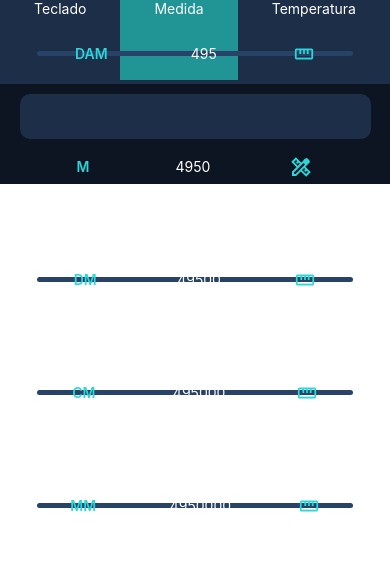
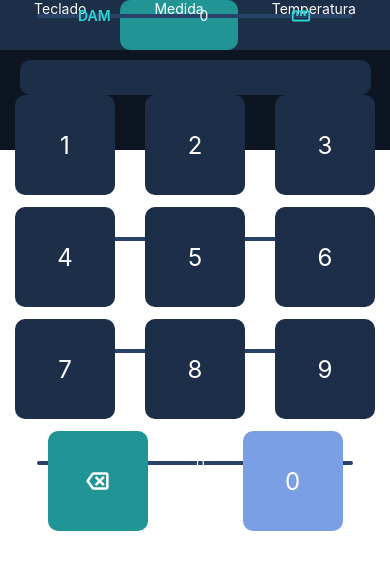
Before and after one commit to MayckL2/Gamma-Math, a React Native app: screen / in a window 390 px wide. Both pictures are taken after a click on the element "Medida". Shown: the top 570 px of the page. Built offline with nearby package versions, Linux system fonts and the light colour scheme.

Commit message:
Disgraça

```diff
--- a/App.js
+++ b/App.js
@@ -62,8 +62,9 @@ const styles = StyleSheet.create({
     display: 'flex',
     flexDirection: 'row',
     justifyContent: 'space-around',
-    height: '10vh',
+    height: 50,
     backgroundColor: '#1C2E48',
+    borderRadius: 10
   },
 
   tela: {
@@ -71,13 +72,13 @@ const styles = StyleSheet.create({
     alignItems: 'center',
     backgroundColor: '#0D1422',
     width: '100%',
-    height: '100%'
+    height: '100%',
   },
 
   headerBtn:{
     backgroundColor: '#1C2E48',
     flexGrow: 1,
-    height: 80,
+    height: 50,
     textAlign: 'center',
     textAlignVertical: 'center',
     color: 'white',
@@ -88,9 +89,10 @@ const styles = StyleSheet.create({
   selected:{
     backgroundColor: '#219495',
     flexGrow: 1,
-    height: 80,
+    height: 50,
     textAlign: 'center',
     textAlignVertical: 'center',
     color: 'white',
+    borderRadius: 10
   }
 });
--- a/components/Botao.js
+++ b/components/Botao.js
@@ -100,8 +100,8 @@ const styles = StyleSheet.create({
     alignItems: 'center',
   },
   botaoGrande: {
-    width: 115,
-    height: 115,
+    width: 100,
+    height: 100,
     backgroundColor: '#1C2E48',
     color: 'white',
     borderRadius: 10,
@@ -111,8 +111,8 @@ const styles = StyleSheet.create({
   },
   botaoGrandeVerde: {
     backgroundColor: '#219495',
-    width: 115,
-    height: 115,
+    width: 100,
+    height: 100,
     color: 'white',
     borderRadius: 10,
     justifyContent: 'center',
@@ -121,8 +121,8 @@ const styles = StyleSheet.create({
   },
   botaoGrandeAzul: {
     backgroundColor: '#7A9FE5',
-    width: 115,
-    height: 115,
+    width: 100,
+    height: 100,
     color: 'white',
     borderRadius: 10,
     justifyContent: 'center',
--- a/components/Medida.js
+++ b/components/Medida.js
@@ -1,10 +1,12 @@
 import { useState } from 'react';
+import Botao from './Botao';
+import backSpace from '../backspace.png';
 
 import { View, Text, StyleSheet, Button } from 'react-native';
 import Linha from './linha'
 
 export default function Medida(){
-  let [valor, setValor] = useState(4950)
+  let [valor, setValor] = useState('')
   return(
 
     <View style={style.body}>
@@ -16,6 +18,20 @@ export default function Medida(){
         <Linha medida={ 'DM' } valor={valor * 10} icon={ require('../assets/img/regua.png') } />
         <Linha medida={ 'CM' } valor={valor * 100} icon={ require('../assets/img/regua.png') } />
         <Linha medida={ 'MM' } valor={valor * 1000} icon={ require('../assets/img/regua.png') } />
+      </View>
+      <View style={style.teclado}>
+        <Botao valor="1" dados={() => setValor(valor + '1')} cor='grande'/>
+        <Botao valor="2" dados={() => setValor(valor + '2')} cor='grande' />
+        <Botao valor="3" dados={() => setValor(valor + '3')} cor='grande' />
+        <Botao valor="4" dados={() => setValor(valor + '4')} cor='grande' />
+        <Botao valor="5" dados={() => setValor(valor + '5')} cor='grande' />
+        <Botao valor="6" dados={() => setValor(valor + '6')} cor='grande' />
+        <Botao valor="7" dados={() => setValor(valor + '7')} cor='grande' />
+        <Botao valor="8" dados={() => setValor(valor + '8')} cor='grande' />
+        <Botao valor="9" dados={() => setValor(valor + '9')} cor='grande' />
+        <Botao img={backSpace} dados={() => setValor(valor.slice(0, -1))} cor='grandeverde' />
+        <Botao valor="0" dados={() => setValor(valor + 0)} cor='grandeazul' />
+
       </View>
     </View>
 
@@ -33,13 +49,20 @@ const style = StyleSheet.create({
   fundo: {
     backgroundColor: '#1C2E48',
     width: '90%',
-    height: '45%',
+    height: '35%',
     alignItems: 'center',
     justifyContent: 'center',
     flexDirection: 'column',
     marginTop: 10,
     gap: 8,
     borderRadius: 10
-  }
+  },
 
+  teclado: {
+    flexDirection:'row',
+    flexWrap: 'wrap',
+    justifyContent: 'space-around',
+    bottom: 0,
+    flex: 1
+  },
 })
--- a/components/Temperatura.js
+++ b/components/Temperatura.js
@@ -41,7 +41,6 @@ export default function Temperatura(){
           <Text style={styles.icon}>Cº</Text>
           <Text style={styles.textoCelsius}>{ celsius }</Text>
         </View>
-
       </View>
 
       <View style={styles.instrucoes}>
--- a/components/tecladoConversor.js
+++ b/components/tecladoConversor.js
@@ -31,7 +31,7 @@ export default function Teclado() {
         <Botao valor="-" dados={() => setValor(valor + '-')} cor='cinza'/>
         <Botao valor="0" dados={() => setValor(valor + 0)}/>
         <Botao valor="." dados={() => setValor(valor + '.')} cor='cinza'/>
-        <Botao dados={() => setValor(valor + 'C')} cor='verde' img={backSpace}/>
+        <Botao dados={() => setValor(valor.slice(0, -1))} cor='verde' img={backSpace}/>
         <Botao valor="=" dados={() => setValor(valor + '=')} cor='blue'/>
       </Text>
     </View>
--- a/package.json
+++ b/package.json
@@ -11,8 +11,8 @@
   "dependencies": {
     "expo": "^49.0.8",
     "expo-status-bar": "^1.6.0",
-    "react": "18.2.0",
-    "react-native": "0.72.4",
+    "react": "^18.2.0",
+    "react-native": "^0.72.4",
     "@expo/vector-icons": "^13.0.0",
     "react-native-paper": "^4.9.2"
   },
```
Also changed, not shown: 1 other file (tests, documents, lock files or other folders).
